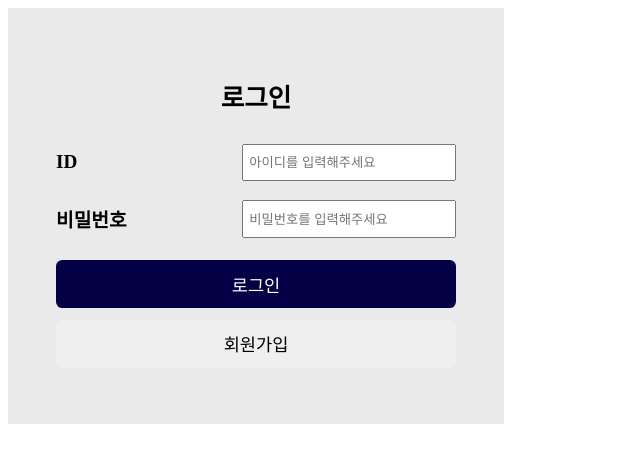
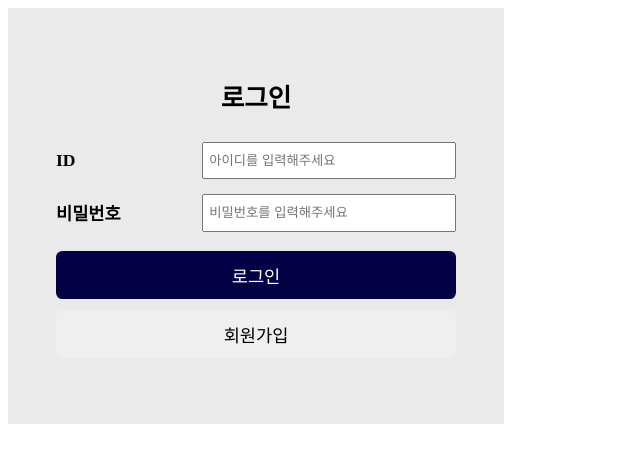
Before and after one commit to DO-SOPT-WEB/DoyunLee, a React (Vite) app in the folder week4/assignment/: page /signup in a window 1280 px wide. Shown: the top 462 px of the page, without its empty margins (0-640 px from the left). Built offline with nearby package versions, Linux system fonts and the light colour scheme.

Commit message:
[style] input style 변경

```diff
--- a/week4/assignment/src/components/common/input.jsx
+++ b/week4/assignment/src/components/common/input.jsx
@@ -18,12 +18,12 @@ const InputWrapper = styled.div`
 `;
 
 const Title = styled.h2`
-  font-size: 1.2rem;
+  font-size: 1.1rem;
 `;
 
 // input type:text, password
 const Input = styled.input`
-  width: 50%;
+  width: 60%;
   height: 1.5rem;
   padding: 0.3rem;
 `;
```
